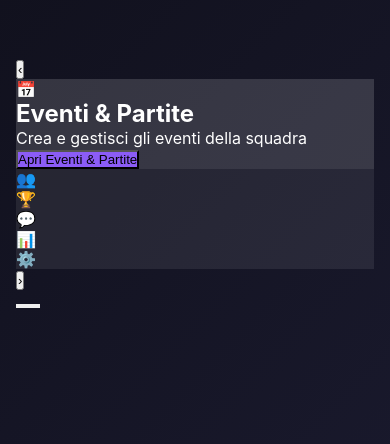
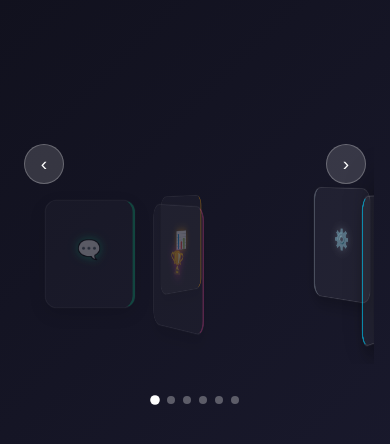
Before and after one commit to scarpariinside26/scarpari-inside-new, a React (Vite) app: page / in a window 390 px wide. Shown: the part 238-682 px from the top of the page. Built offline with nearby package versions, Linux system fonts and the light colour scheme.

Commit message:
Update App.css

```diff
--- a/src/App.css
+++ b/src/App.css
@@ -26,5 +26,375 @@ body {
   padding: 1rem;
 }
 
-/* [MANTIENI TUTTO IL RESTO DEL CSS DEL CAROSELLO 3D CHE TI HO INVIATO PRIMA] */
-/* Carosello, frecce, indicatori, etc... */
+/* CAROSELLO CERCHIO 3D */
+.carosello-3d-cerchio {
+  display: flex;
+  align-items: center;
+  justify-content: center;
+  padding: 2rem 1rem;
+  perspective: 1200px;
+  min-height: 500px;
+  position: relative;
+  overflow: hidden;
+}
+
+.cerchio-container {
+  position: relative;
+  width: 300px;
+  height: 300px;
+  transform-style: preserve-3d;
+  transition: transform 0.8s cubic-bezier(0.25, 0.46, 0.45, 0.94);
+}
+
+.slide-3d-cerchio {
+  position: absolute;
+  top: 50%;
+  left: 50%;
+  width: 220px;
+  height: 280px;
+  transform:
+    translateX(var(--x))
+    translateZ(var(--z))
+    rotateY(var(--rotateY))
+    scale(var(--scale));
+  opacity: var(--opacity);
+  transition: all 0.8s cubic-bezier(0.25, 0.46, 0.45, 0.94);
+  cursor: pointer;
+}
+
+.slide-3d-cerchio.active {
+  z-index: 10;
+  cursor: default;
+}
+
+.slide-3d-cerchio:not(.active):hover {
+  opacity: 0.7;
+  transform:
+    translateX(calc(var(--x) * 1.1))
+    translateZ(calc(var(--z) * 1.1))
+    rotateY(var(--rotateY))
+    scale(calc(var(--scale) * 1.05));
+}
+
+/* CARD PIÙ OPACHE */
+.slide-card-cerchio {
+  background: rgba(255, 255, 255, 0.12);
+  backdrop-filter: blur(20px);
+  border: 1px solid rgba(255, 255, 255, 0.2);
+  border-radius: 20px;
+  padding: 2rem;
+  text-align: center;
+  border-left: 4px solid;
+  height: 100%;
+  display: flex;
+  flex-direction: column;
+  justify-content: center;
+  transition: all 0.3s ease;
+  box-shadow:
+    0 10px 30px rgba(0, 0, 0, 0.4),
+    0 0 0 1px rgba(255, 255, 255, 0.1);
+}
+
+.slide-card-cerchio:hover {
+  background: rgba(255, 255, 255, 0.15);
+}
+
+.slide-icon {
+  font-size: 3rem;
+  margin-bottom: 1rem;
+  filter: drop-shadow(0 0 8px currentColor);
+}
+
+.slide-title {
+  font-size: 1.4rem;
+  margin-bottom: 0.8rem;
+  font-weight: 600;
+}
+
+.slide-description {
+  opacity: 0.9;
+  margin-bottom: 1.5rem;
+  line-height: 1.4;
+  font-size: 0.9rem;
+}
+
+.slide-button {
+  background: var(--color, #8B5CF6);
+  border: none;
+  color: white;
+  padding: 0.75rem 1.5rem;
+  border-radius: 10px;
+  font-size: 0.9rem;
+  font-weight: 600;
+  cursor: pointer;
+  transition: all 0.3s ease;
+  margin-top: auto;
+}
+
+.slide-button:hover {
+  transform: translateY(-2px);
+  box-shadow: 0 5px 15px rgba(0, 0, 0, 0.3);
+}
+
+/* FRECCE MIGLIORATE */
+.carosello-arrow {
+  background: rgba(255, 255, 255, 0.15);
+  border: 1px solid rgba(255, 255, 255, 0.25);
+  color: white;
+  width: 50px;
+  height: 50px;
+  border-radius: 50%;
+  font-size: 1.5rem;
+  cursor: pointer;
+  transition: all 0.3s ease;
+  display: flex;
+  align-items: center;
+  justify-content: center;
+  z-index: 20;
+  position: absolute;
+  top: 50%;
+  transform: translateY(-50%);
+}
+
+.carosello-arrow.left {
+  left: 1rem;
+}
+
+.carosello-arrow.right {
+  right: 1rem;
+}
+
+.carosello-arrow:hover {
+  background: rgba(255, 255, 255, 0.25);
+  transform: translateY(-50%) scale(1.1);
+}
+
+/* INDICATORI */
+.carosello-indicators {
+  display: flex;
+  justify-content: center;
+  gap: 0.5rem;
+  margin-top: 2rem;
+}
+
+.indicator {
+  width: 8px;
+  height: 8px;
+  border-radius: 50%;
+  background: rgba(255, 255, 255, 0.3);
+  border: none;
+  cursor: pointer;
+  transition: all 0.3s ease;
+}
+
+.indicator.active {
+  background: white;
+  transform: scale(1.2);
+}
+
+.indicator:hover {
+  background: rgba(255, 255, 255, 0.6);
+}
+
+/* MOBILE FIRST */
+@media (max-width: 768px) {
+  .carosello-3d-cerchio {
+    min-height: 400px;
+    padding: 1rem;
+  }
+
+  .cerchio-container {
+    width: 250px;
+    height: 250px;
+  }
+
+  .slide-3d-cerchio {
+    width: 180px;
+    height: 220px;
+  }
+
+  .slide-card-cerchio {
+    padding: 1.5rem;
+  }
+
+  .slide-icon {
+    font-size: 2.5rem;
+  }
+
+  .slide-title {
+    font-size: 1.2rem;
+  }
+
+  .slide-description {
+    font-size: 0.8rem;
+  }
+
+  .carosello-arrow {
+    width: 40px;
+    height: 40px;
+    font-size: 1.2rem;
+  }
+
+  .carosello-arrow.left {
+    left: 0.5rem;
+  }
+
+  .carosello-arrow.right {
+    right: 0.5rem;
+  }
+}
+
+@media (max-width: 480px) {
+  .cerchio-container {
+    width: 200px;
+    height: 200px;
+  }
+
+  .slide-3d-cerchio {
+    width: 150px;
+    height: 180px;
+  }
+
+  .slide-card-cerchio {
+    padding: 1rem;
+  }
+
+  .slide-icon {
+    font-size: 2rem;
+  }
+
+  .slide-title {
+    font-size: 1rem;
+  }
+
+  .slide-description {
+    display: none;
+  }
+}
+
+/* PAGINE */
+.page {
+  padding: 2rem;
+  max-width: 1200px;
+  margin: 0 auto;
+  animation: fadeIn 0.4s ease;
+}
+
+.page-header {
+  display: flex;
+  align-items: center;
+  gap: 1rem;
+  margin-bottom: 2rem;
+}
+
+.page-header h1 {
+  font-size: 2rem;
+}
+
+.btn-back {
+  background: rgba(255, 255, 255, 0.1);
+  border: 1px solid rgba(255, 255, 255, 0.2);
+  color: white;
+  padding: 0.5rem 1rem;
+  border-radius: 8px;
+  cursor: pointer;
+  transition: all 0.3s ease;
+}
+
+.btn-back:hover {
+  background: rgba(255, 255, 255, 0.2);
+}
+
+/* LISTA GIOCATORI */
+.giocatori-lista {
+  display: grid;
+  gap: 1rem;
+}
+
+.giocatore-card {
+  display: flex;
+  align-items: center;
+  gap: 1rem;
+  padding: 1.5rem;
+  background: rgba(255, 255, 255, 0.08);
+  backdrop-filter: blur(20px);
+  border: 1px solid rgba(255, 255, 255, 0.1);
+  border-radius: 16px;
+  transition: all 0.3s ease;
+}
+
+.giocatore-card:hover {
+  background: rgba(255, 255, 255, 0.12);
+  transform: translateY(-2px);
+}
+
+.avatar {
+  width: 50px;
+  height: 50px;
+  border-radius: 50%;
+  background: linear-gradient(135deg, #8B5CF6, #00D4FF);
+  display: flex;
+  align-items: center;
+  justify-content: center;
+  font-weight: bold;
+  font-size: 1.2rem;
+}
+
+.giocatore-info {
+  display: flex;
+  flex-direction: column;
+  gap: 0.25rem;
+}
+
+.email {
+  font-size: 0.9rem;
+  opacity: 0.7;
+}
+
+.livello {
+  font-size: 0.8rem;
+  opacity: 0.6;
+  text-transform: capitalize;
+}
+
+/* LISTA EVENTI */
+.eventi-lista {
+  display: grid;
+  gap: 1.5rem;
+}
+
+.evento-card {
+  padding: 1.5rem;
+  background: rgba(255, 255, 255, 0.08);
+  backdrop-filter: blur(20px);
+  border: 1px solid rgba(255, 255, 255, 0.1);
+  border-radius: 16px;
+  transition: all 0.3s ease;
+}
+
+.evento-card:hover {
+  background: rgba(255, 255, 255, 0.12);
+  transform: translateY(-2px);
+}
+
+.evento-card h3 {
+  margin-bottom: 0.5rem;
+  font-size: 1.25rem;
+}
+
+.evento-card p {
+  margin-bottom: 0.25rem;
+  opacity: 0.8;
+}
+
+/* ANIMAZIONI */
+@keyframes fadeIn {
+  from {
+    opacity: 0;
+    transform: translateY(20px);
+  }
+  to {
+    opacity: 1;
+    transform: translateY(0);
+  }
+}
```
